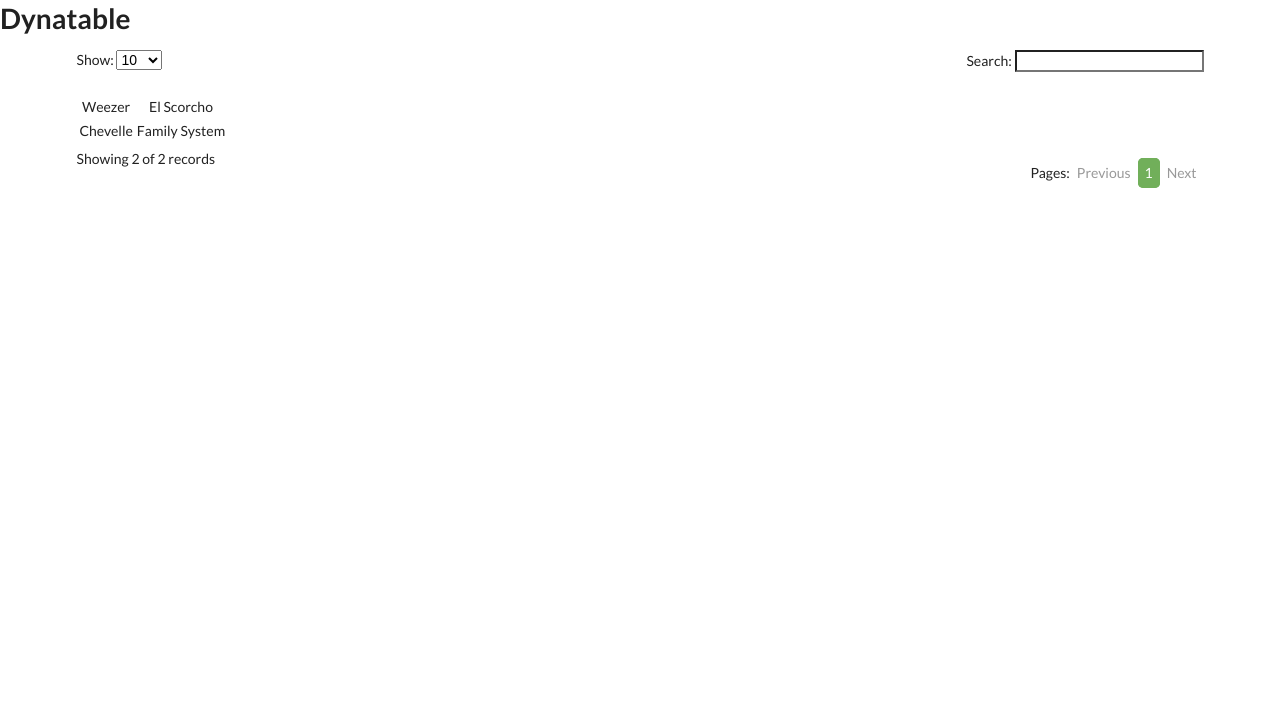
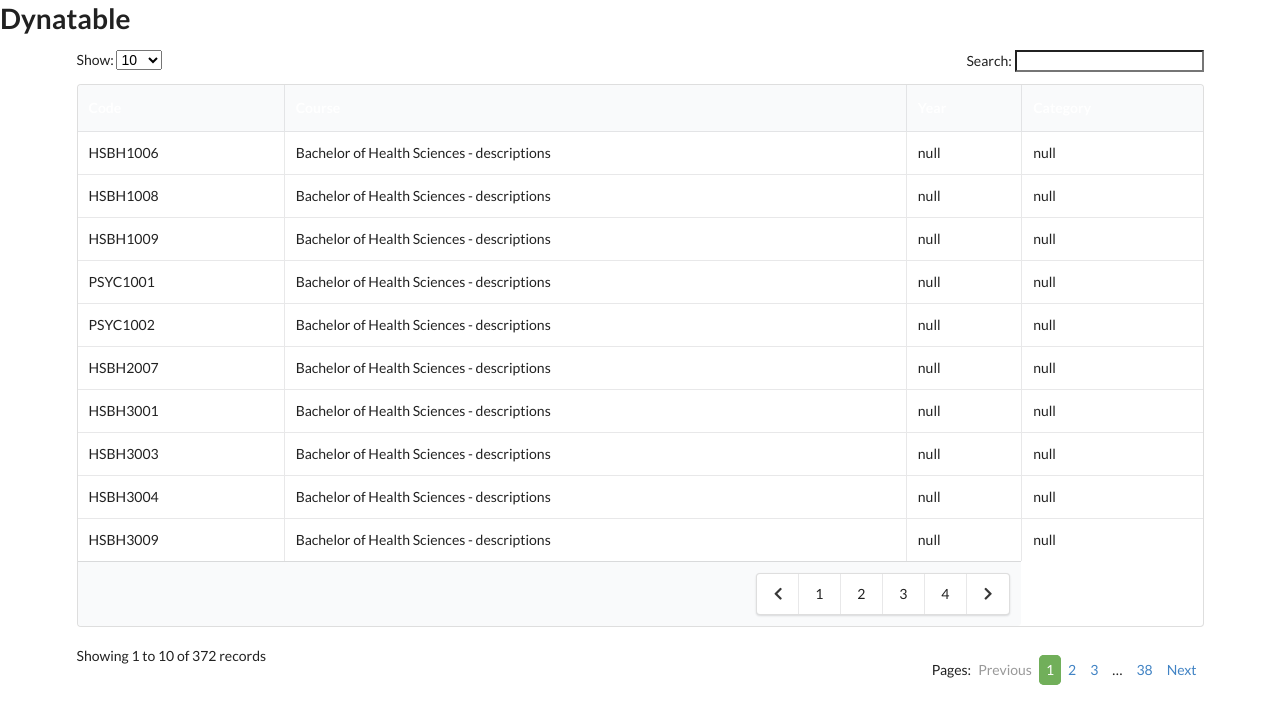
Before and after one commit to SoxFace/fhs_uos_codes, a plain HTML site: page index.html in a window 1280 px wide. Drawn offline with nearby package versions, Linux system fonts and the light colour scheme.

Commit message:
removed example and linked ug-json

```diff
--- a/index.html
+++ b/index.html
@@ -14,21 +14,43 @@
   <h1>Dynatable</h1>
 
   <div class="ui container">
-    <table id="my-final-table">
+
+    <!-- UG TABLE -->
+    <table class="ui celled table" id="ug-table">
       <thead>
-        <th>Band</th>
-        <th>Song</th>
+        <th>Code</th>
+        <th>Course</th>
+        <th>Year</th>
+        <th>Category</th>
       </thead>
       <tbody>
       </tbody>
+      <tfoot>
+        <tr><th colspan="3">
+          <div class="ui right floated pagination menu">
+            <a class="icon item">
+              <i class="left chevron icon"></i>
+            </a>
+            <a class="item">1</a>
+            <a class="item">2</a>
+            <a class="item">3</a>
+            <a class="item">4</a>
+            <a class="icon item">
+              <i class="right chevron icon"></i>
+            </a>
+          </div>
+        </th>
+      </tr></tfoot>
     </table>
   </div>
 
   <script>
-  $.getJSON("json-records.json", function(myRecords) {
-      $('#my-final-table').dynatable({
+
+  $.getJSON("ug_subjects.json", function(data) {
+      console.log(data);
+      $('#ug-table').dynatable({
         dataset: {
-          records: myRecords
+          records: data
         }
       })
     });
```
